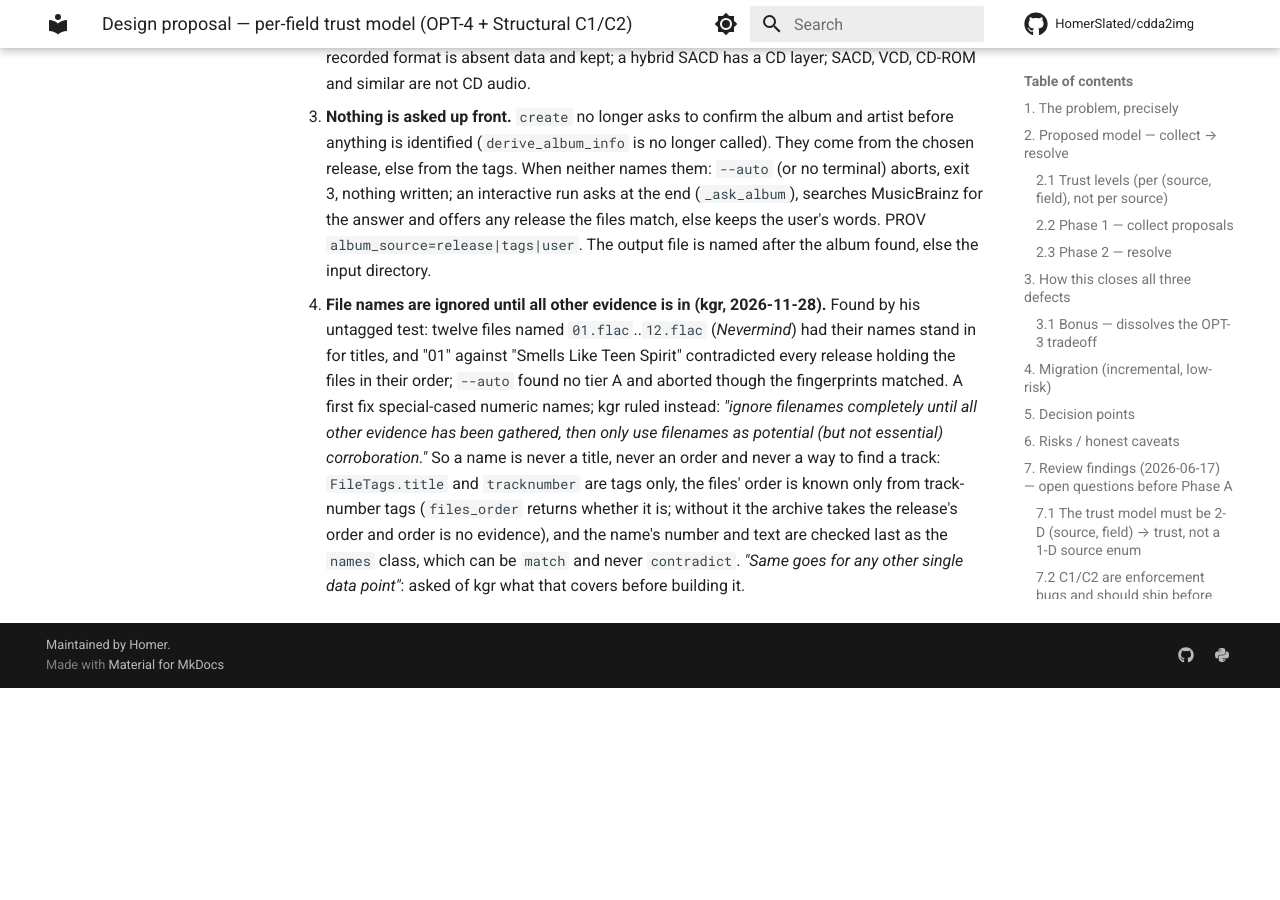
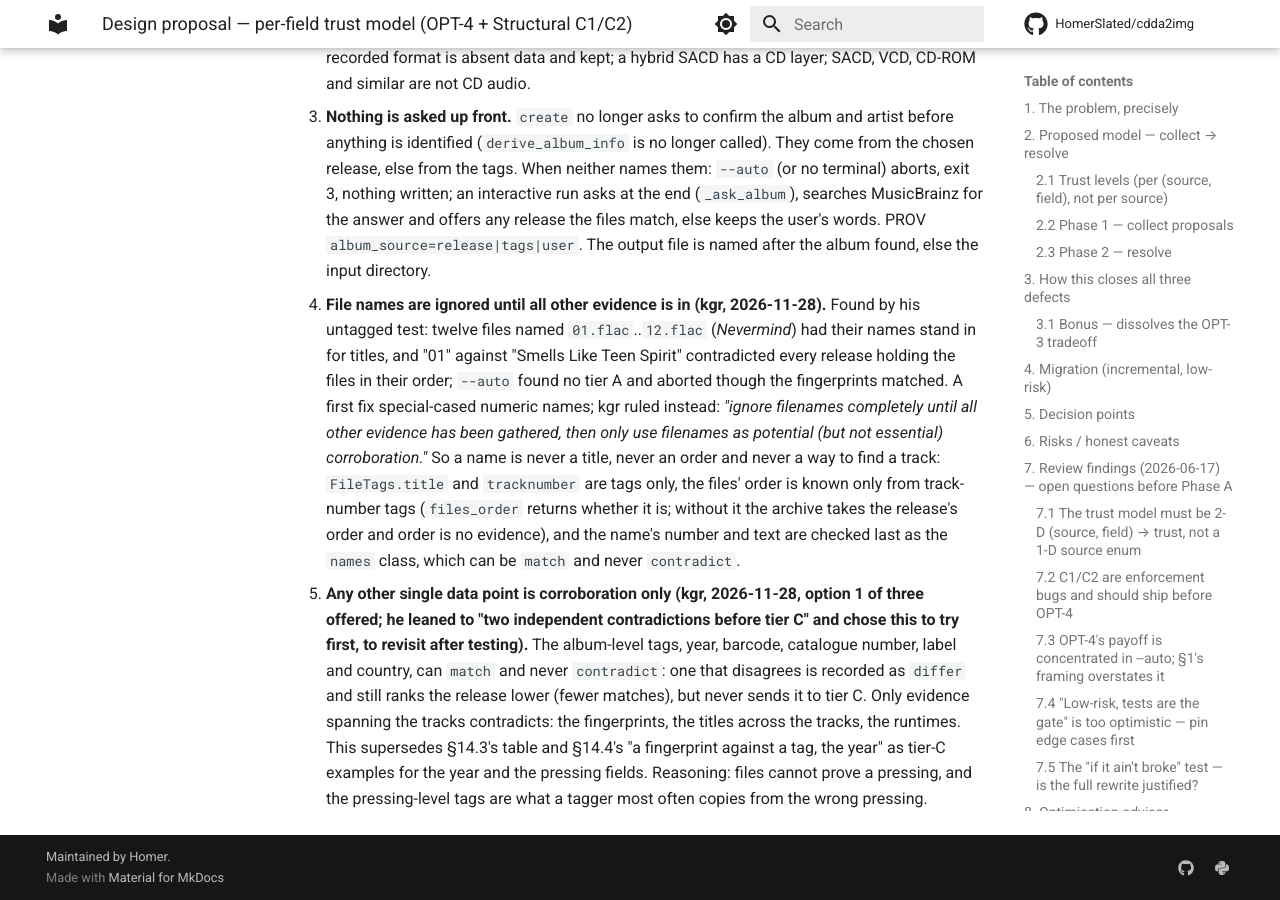
Before and after one commit to HomerSlated/cdda2img, an MkDocs documentation site: the page built from docs/reference/trust_model_design.md, in a window 1280 px wide and 900 px high, scrolled down 45174 px. Built offline with MkDocs 1.6.1 and Material for MkDocs 9.7.7, drawn with Linux system fonts in a browser that asks for light colours; comment, search, counter and statistics services are not loaded; before the commit the page ends 45862 px from its top, so only the background shows below that.

Commit message:
feat(create): single data points corroborate, never contradict (kgr)
kgr, 2026-11-28, on "same goes for any other single data point", option 1
(to revisit after testing): the album-level tags, year, barcode, catalogue
number, label and country, can match and never contradict. One that
disagrees is recorded as "differ" in file_match and ranks the release
lower, but never sends it to tier C. Only evidence spanning the tracks
contradicts: the fingerprints, the titles across the tracks, the runtimes.
Files cannot prove a pressing, and the pressing-level tags are what a
tagger most often copies from the wrong one. §14.11 item 5.

Co-Authored-By: Claude Opus 5.5 <noreply@anthropic.com>

```diff
--- a/docs/reference/trust_model_design.md
+++ b/docs/reference/trust_model_design.md
@@ -1727,5 +1727,14 @@ silently capped at 25 (N3), and a short list reads exactly like a genuine miss.
    tags only, the files' order is known only from track-number tags (`files_order` returns
    whether it is; without it the archive takes the release's order and order is no
    evidence), and the name's number and text are checked last as the `names` class, which
-   can be `match` and never `contradict`. *"Same goes for any other single data point"*:
-   asked of kgr what that covers before building it.
+   can be `match` and never `contradict`.
+5. **Any other single data point is corroboration only (kgr, 2026-11-28, option 1 of
+   three offered; he leaned to "two independent contradictions before tier C" and chose
+   this to try first, to revisit after testing).** The album-level tags, year, barcode,
+   catalogue number, label and country, can `match` and never `contradict`: one that
+   disagrees is recorded as `differ` and still ranks the release lower (fewer matches),
+   but never sends it to tier C. Only evidence spanning the tracks contradicts: the
+   fingerprints, the titles across the tracks, the runtimes. This supersedes §14.3's
+   table and §14.4's "a fingerprint against a tag, the year" as tier-C examples for the
+   year and the pressing fields. Reasoning: files cannot prove a pressing, and the
+   pressing-level tags are what a tagger most often copies from the wrong pressing.
```
Also changed, not shown: CLAUDE.md (+1 -1 lines), docs/reference/rbi_spec.md (+1 -1 lines), 4 other files.
